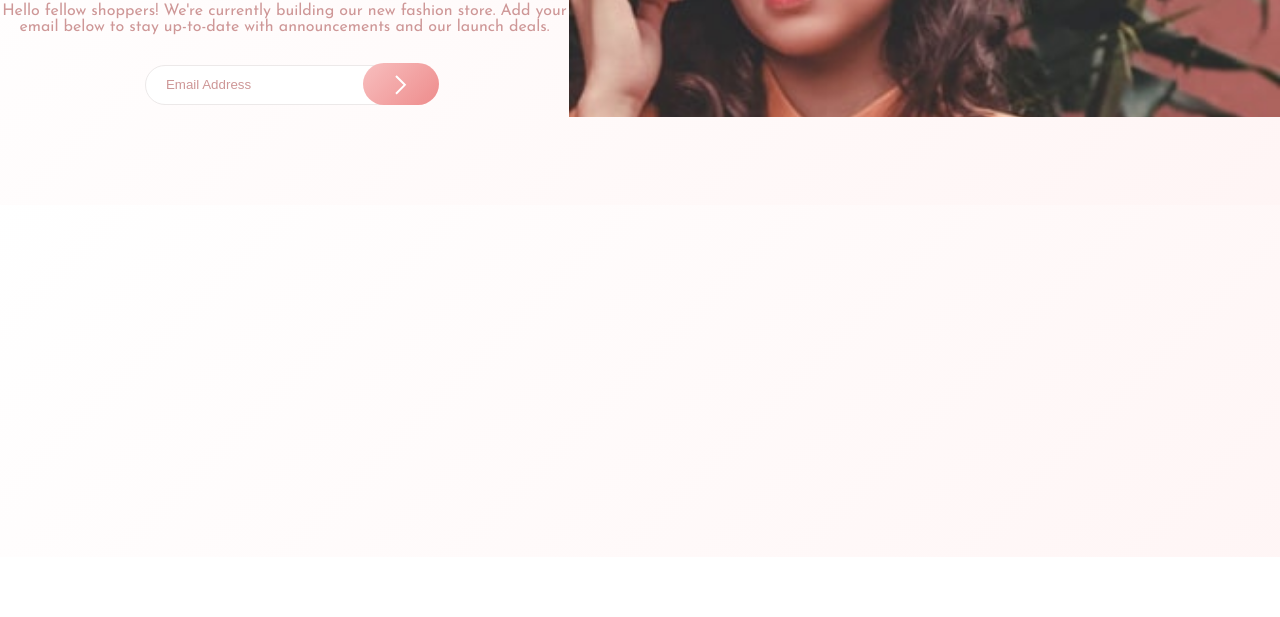
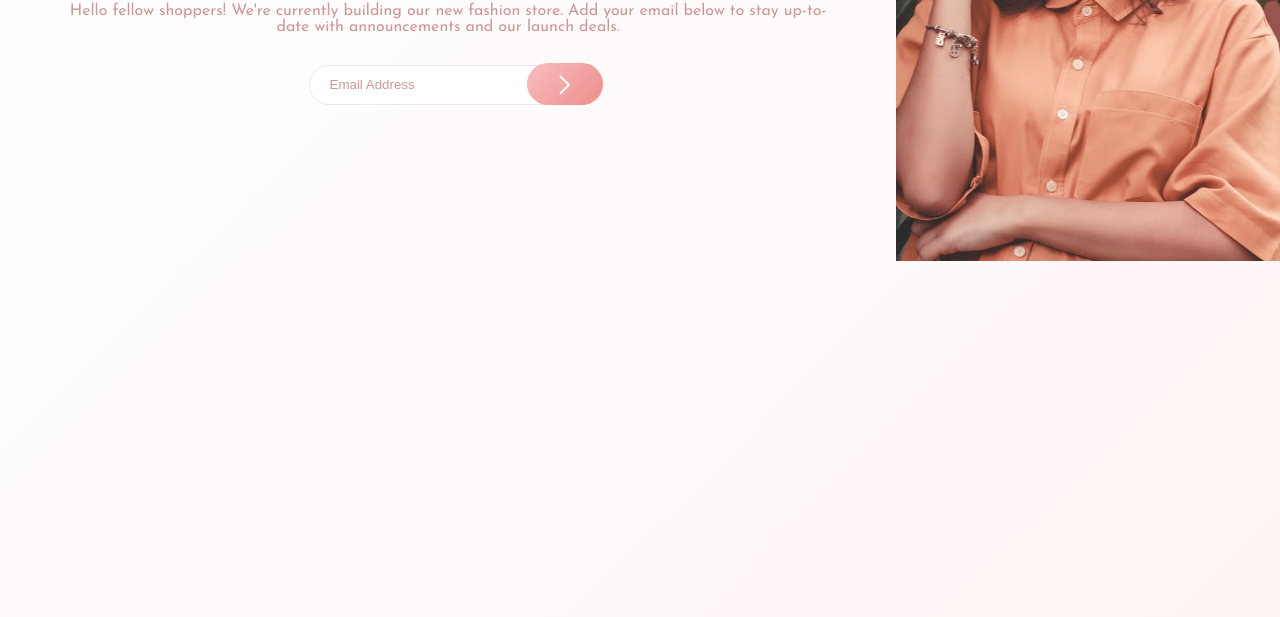
Before and after one commit to Vallejoanderson/retosFrontEndMentor, a plain HTML site: page base-apparel-coming-soon-master/index.html in a window 1280 px wide. Shown: the part 243-860 px from the top of the page. Before the commit the page ends 800 px from the top, so only its background shows below. Drawn offline with Linux system fonts and the light colour scheme.

Commit message:
testing some values

```diff
--- a/base-apparel-coming-soon-master/style.css
+++ b/base-apparel-coming-soon-master/style.css
@@ -15,7 +15,8 @@ body{
 					  linear-gradient(135deg, hsl(0, 80%, 86%), hsl(0, 74%, 74%));
 	font-family: 'Josefin Sans', sans-serif;
 	font-size: 16px;
-
+	height: 100%;
+	width: 100%;
 }
 
 .logo-container{
@@ -129,5 +130,22 @@ p{
 	.container{
 		display: flex;
 		flex-direction: row-reverse;
+		justify-content: space-around;
+		margin: 0;
+	}
+
+	.image-container{
+		background-image: url("images/hero-desktop.jpg");
+		background-repeat: no-repeat;
+		background-size: contain;
+		height: 100vh;
+		position: relative;
+		top: -60px;
+		right: 0px;
+		width: 30%;
+	}
+
+	.text-container{
+		width: 60%;
 	}
 }
```
